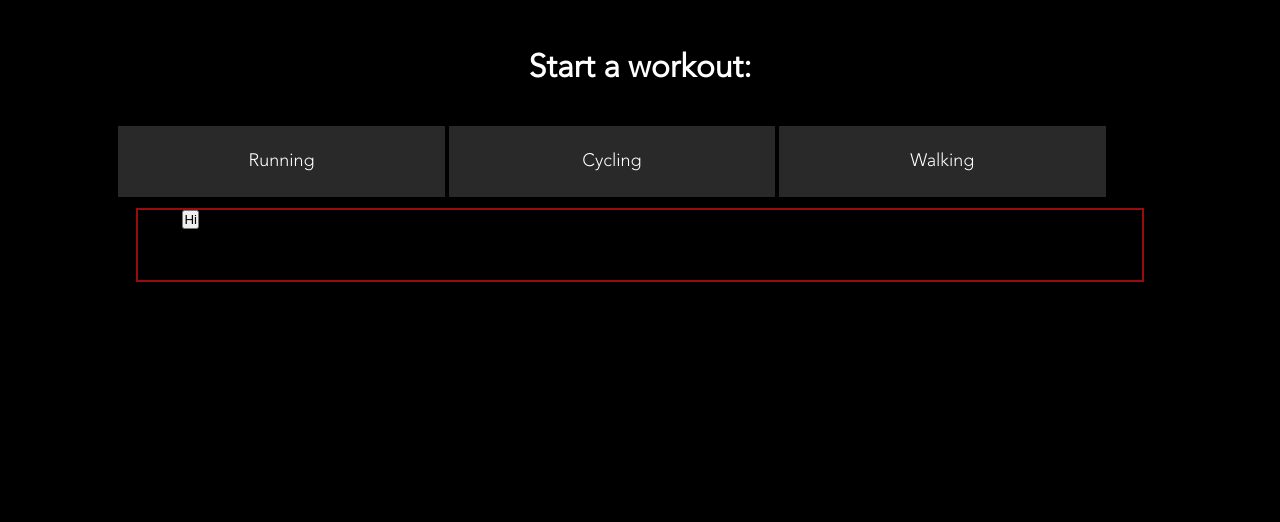
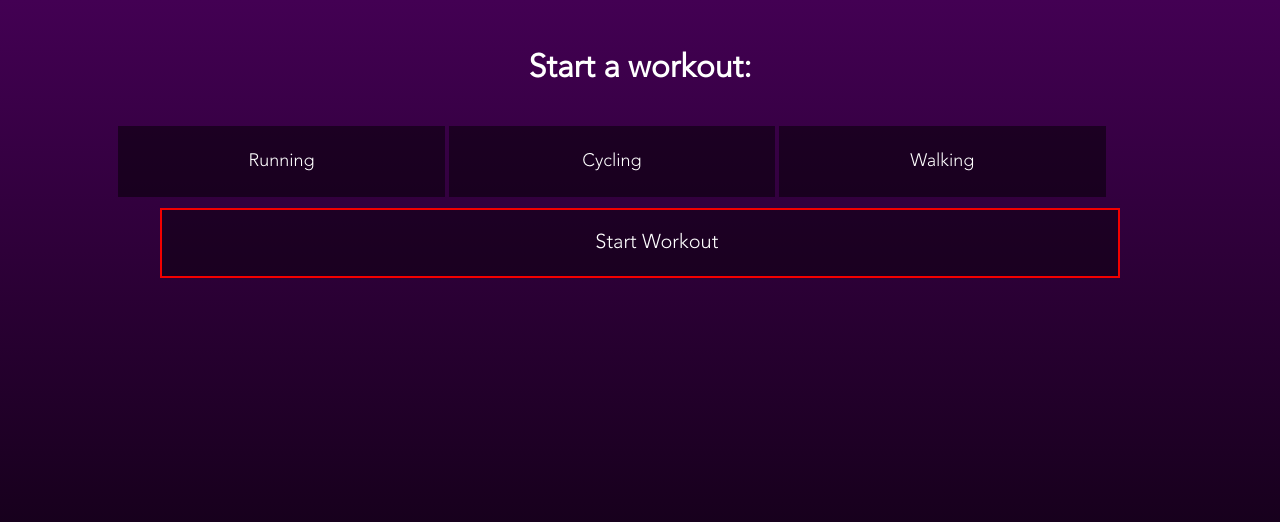
Before and after one commit to stcejorPmodnar/altariel, a PHP site: page /pages/exercise.html in a window 1280 px wide. Shown: the top 522 px of the page. Run offline with PHP 8.4, Linux system fonts and the light colour scheme.

Commit message:
Added styling and gradient to buttons and start

```diff
--- a/pages/exercise.html
+++ b/pages/exercise.html
@@ -32,9 +32,9 @@
             </div>
         </div>
 
-        <div id=start>
-            <button id='startbutton'>
-                <span>Hi</span>
+        <div id=start >
+            <button id='greyStart' class='startbutton'>
+                <span>Start Workout</span>
             </button>
         </div>
 
--- a/stylesheets/exercise.css
+++ b/stylesheets/exercise.css
@@ -3,6 +3,14 @@
     margin: 0px;
 }
 
+:root {
+    --start-red: rgb(243, 0, 0);
+    --main-purple: rgb(67, 0, 83);
+}
+
+body {
+    background: -webkit-gradient(linear, left top, left bottom, from(var(--main-purple)), to(#000000)) fixed;
+}
 
 #workout-header {
     padding:20px;
@@ -22,7 +30,7 @@
 .button {
     height: 49px;
     width: 28%;
-    background-color: rgb(41, 41, 41);
+    background-color: rgba(0, 0, 0, .5);
     margin-top: 3px;
     display: inline-block;
     margin-right: 0%;
@@ -47,9 +55,32 @@
 
 #start {
     width: 75%;
-    height: 70px;
+    margin: auto;
+}
+
+.startbutton {
     margin: auto;
     padding-left: 3.5%;
     margin-top: 15px;
-    border: 2px solid rgb(151, 12, 12);
+    border: 2px solid var(--start-red);
+    width:100%;
+    height: 70px;
+    background-color: rgba(0,0,0,0);
+    color: white;
+    font-size: 20px;
+    font-family: 'Avenir Light';
+    background-color: rgba(1,1,1,.4);
+    outline: none;
+    transition: .2s
 }
+
+.startbutton:active {
+    background-color: rgb(68, 0, 0);
+    outline: none;
+    transition: .2s
+}
+
+/* #greyStart {
+    color: grey;
+    border: 2px solid grey;
+} */
```
